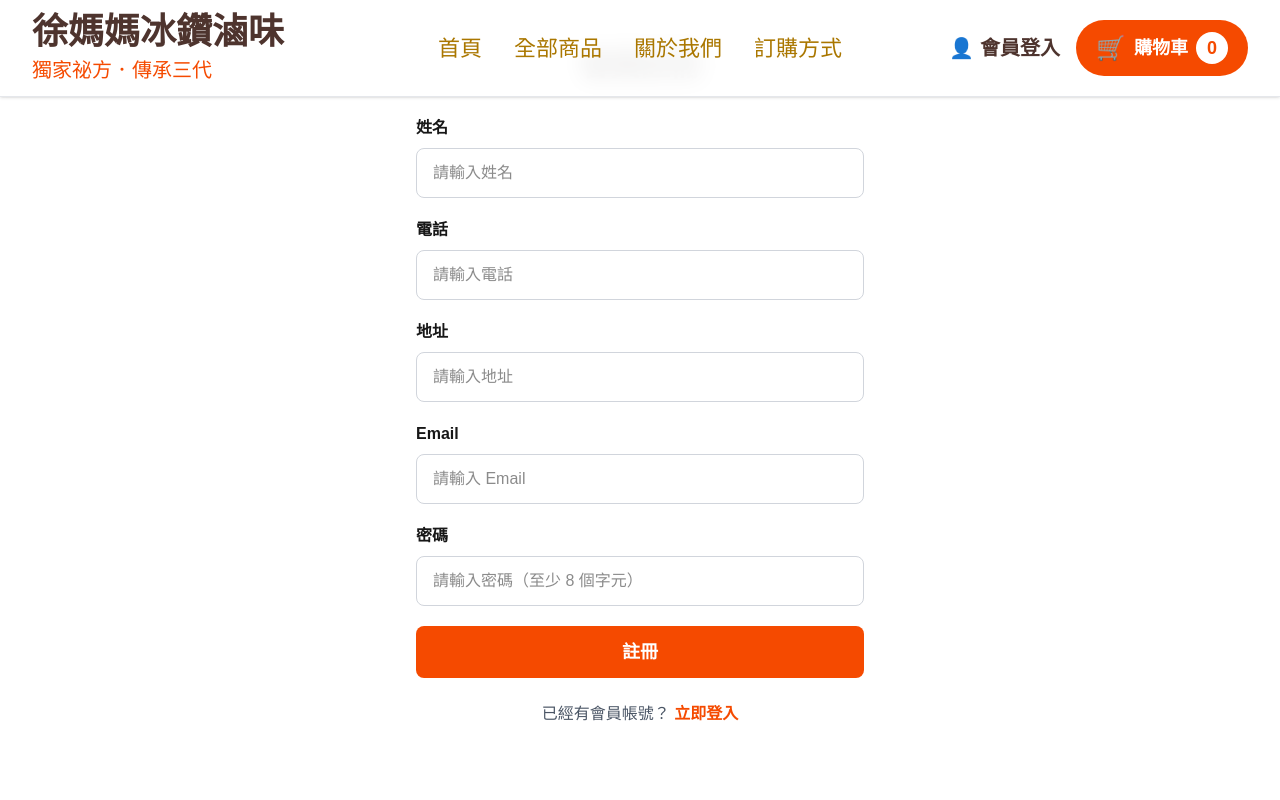
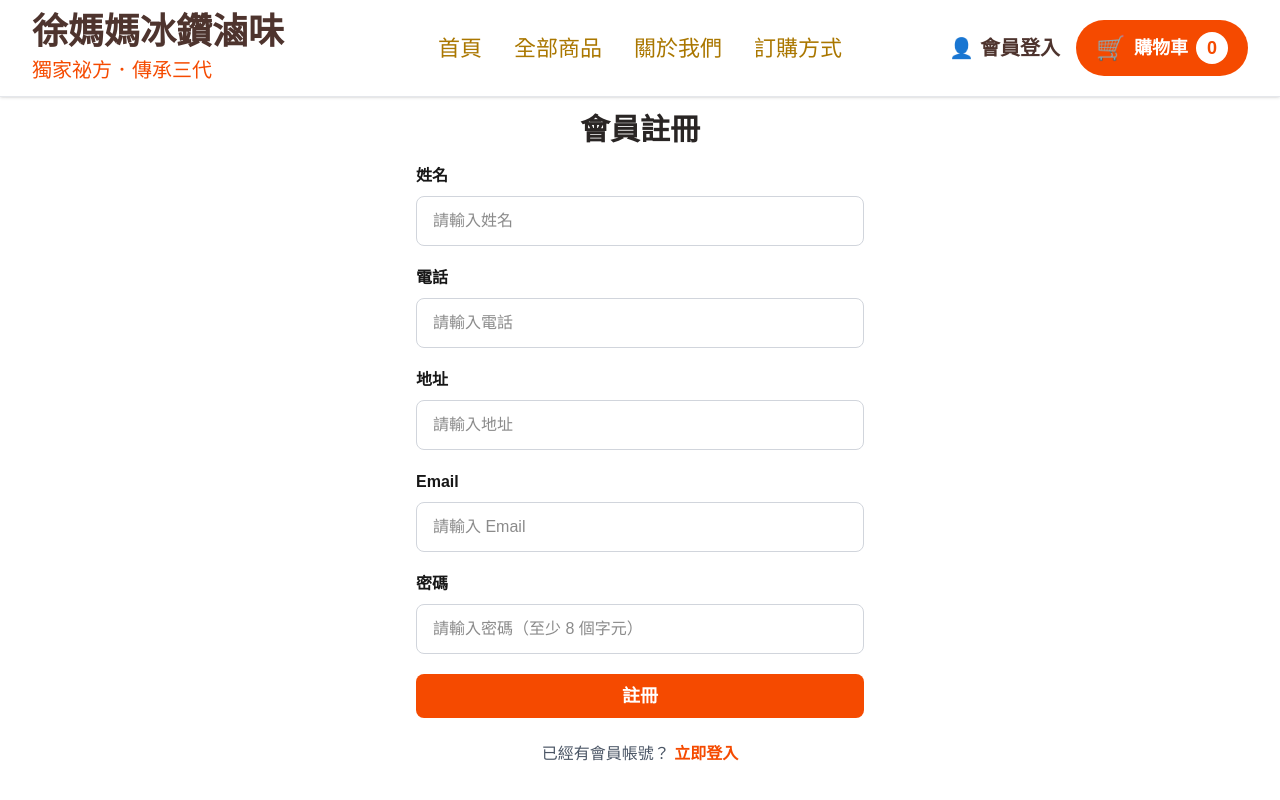
Before and after one commit to irene1728/hsumama, a Next.js app: page /account/register in a window 1280 px wide. Shown: the top 800 px of the page. Built offline with nearby package versions, Linux system fonts and the light colour scheme; no server answers.

Commit message:
會員註冊頁面排版修改

```diff
--- a/app/(shop)/account/register/page.tsx
+++ b/app/(shop)/account/register/page.tsx
@@ -60,14 +60,14 @@ const [showSuccessModal, setShowSuccessModal] = useState(false);
   }
 
   return (
-    <main className="min-h-screen bg-white px-6 py-12">
+    <main className="min-h-screen bg-white px-6 py-20 md:py-28">
       <div className="max-w-md mx-auto">
 
-        <h1 className="text-3xl font-bold text-stone-800 text-center mb-8">
+        <h1 className="text-2xl md:text-3xl font-bold text-stone-800 text-center mb-2 md:mb-4">
           會員註冊
         </h1>
 
-        <div className="space-y-5">
+        <div className="space-y-4 md:space-y-5">
 
           {/* 姓名 */}
           <div>
@@ -149,7 +149,7 @@ const [showSuccessModal, setShowSuccessModal] = useState(false);
             type="button"
             onClick={handleRegister}
             disabled={loading}
-            className="w-full rounded-lg bg-orange-600 py-3 text-lg font-bold text-white transition hover:bg-orange-700 disabled:bg-gray-400"
+            className="w-full rounded-lg bg-orange-600 py-2 text-lg font-bold text-white transition hover:bg-orange-700 disabled:bg-gray-400"
           >
             {loading ? "註冊中..." : "註冊"}
           </button>
```
